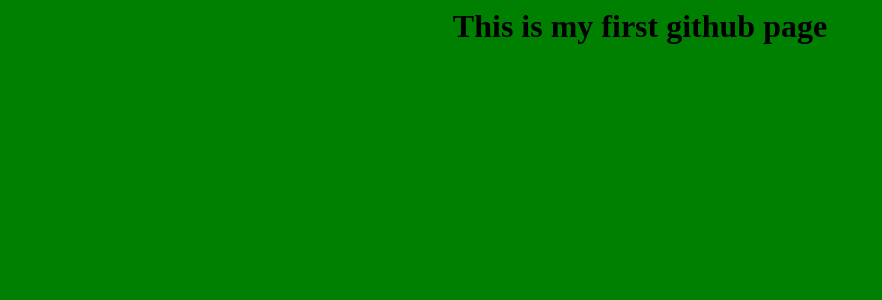
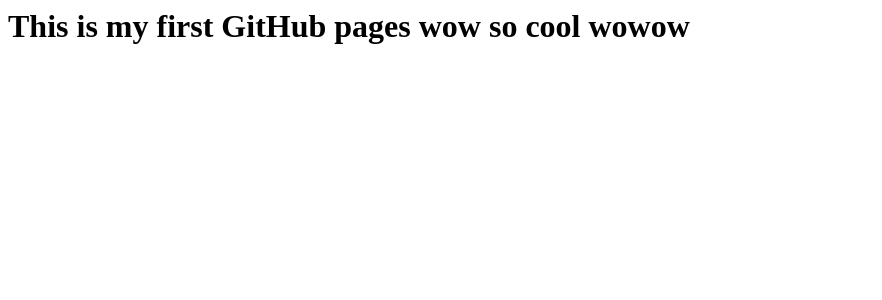
Before and after one commit to adrienne-shum/adrienne-shum.github.io, a Jekyll site: the page index.html, which Jekyll copies as it is, in a window 1280 px wide. Shown: the top 300 px of the page, without its empty margins (0-882 px from the left). Built offline with Jekyll 4.4.1, drawn with Linux system fonts in a browser that asks for light colours.

Commit message:
Update index.html

```diff
--- a/index.html
+++ b/index.html
@@ -1,19 +1,17 @@
 <html>
+  <title>
+    First website
+  </title>
 
-  <title>First website</title>
-
-   <body>
-
-    <h1>This is my first github page</h1>
-
+  <body>
+    <h1> This is my first GitHub pages wow so cool wowow </h1>
   </body>
 
-      <style>
-            body {
-              background-color:green;
-              color:##ffdce0;
-              text-align:center;
-            }
-      </style>
+  <style>
+    body {
+      background-color: var(--oc-gray-0);
+      color: var(--oc-gray-7);
+    }
+  </style>
 
 </html>
```
